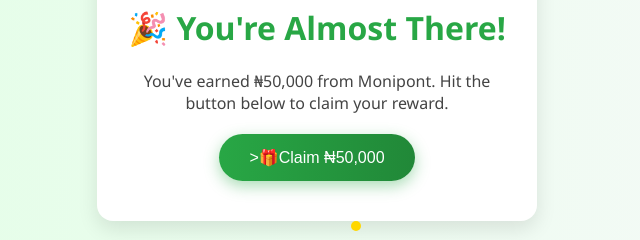
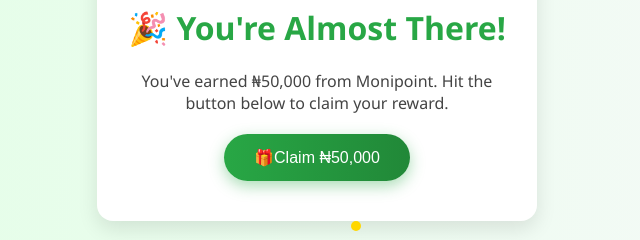
Before and after one commit to GiveawayMyFans/Monipoint-50-000-Giveaway, a plain HTML site: page monipont3.html in a window 1280 px wide. Shown: the part 317-557 px from the top of the page, 323-963 px from the left. Drawn offline with Linux system fonts and the light colour scheme.

Commit message:
Update monipont3.html

```diff
--- a/monipont3.html
+++ b/monipont3.html
@@ -90,9 +90,9 @@
     <div class="sparkle"></div>
 
     <h1>🎉 You're Almost There!</h1>
-    <p>You've earned ₦50,000 from Monipont. Hit the button below to claim your reward.</p>
+    <p>You've earned ₦50,000 from Monipoint. Hit the button below to claim your reward.</p>
 
-    <button onclick="nextPage()">>🎁Claim ₦50,000</button>
+    <button onclick="nextPage()">🎁Claim ₦50,000</button>
   </div>
 
   <script>
```
